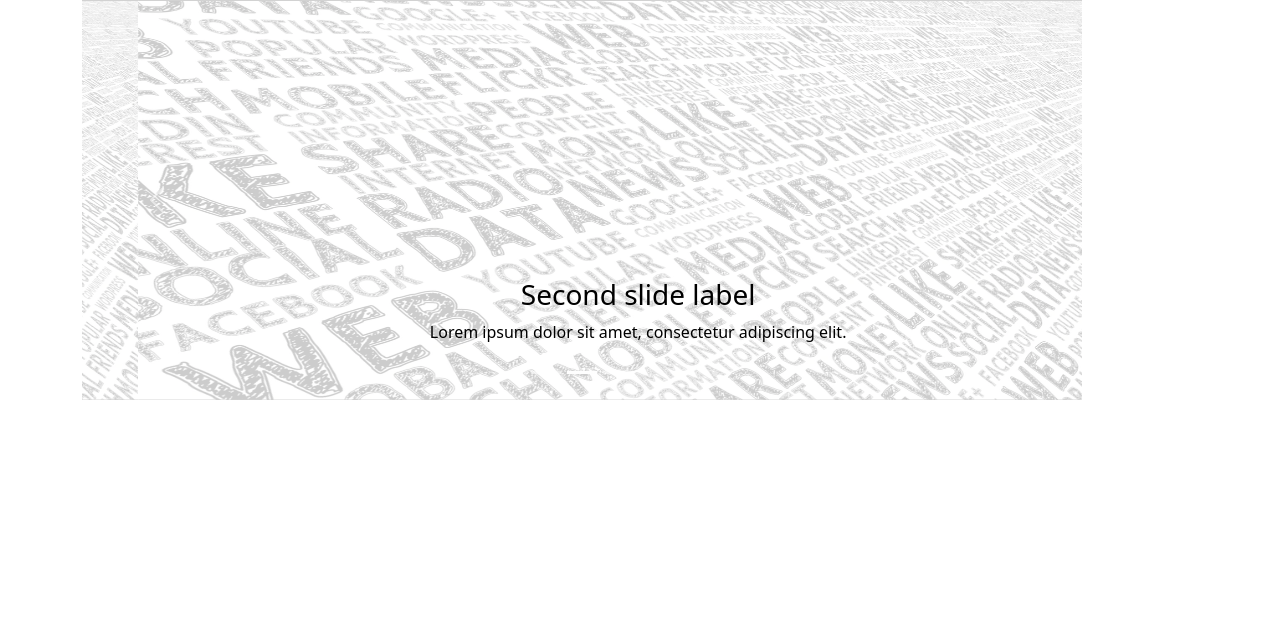
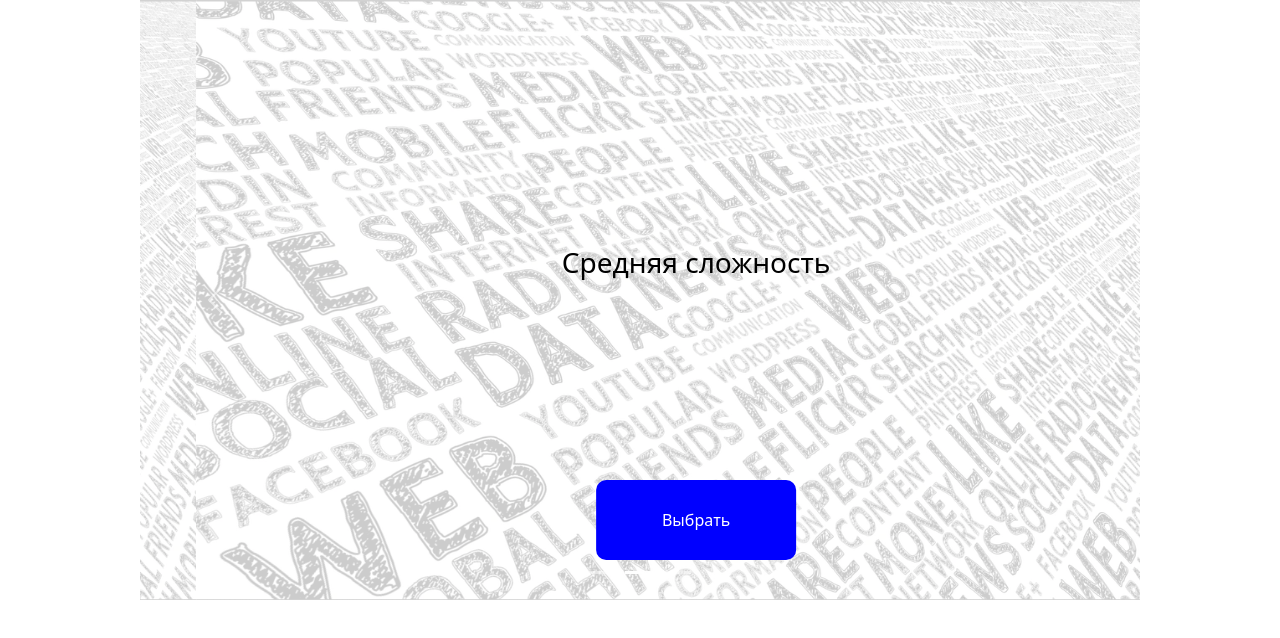
Before and after one commit to Nikitang/game.github.io, a React app: page /main in a window 1280 px wide. Shown: the top 638 px of the page. Built offline with nearby package versions, Linux system fonts and the light colour scheme; no server answers.

Commit message:
crsl-btn

```diff
--- a/server.ts
+++ b/server.ts
@@ -35,6 +35,7 @@
 });
 
 app.get('*', (req, res) => {
+    console.log(`Requested path: ${req.path}`);
     res.status(200).sendFile(path.resolve(__dirname, 'dist', 'index.html'));
 });
 
--- a/src/components/ChoozingCards/ChoozingCards.module.scss
+++ b/src/components/ChoozingCards/ChoozingCards.module.scss
@@ -1,14 +1,63 @@
+@mixin btn-style {
+    width: 200px;
+    height: 80px;
+    border: none;
+    color: #fff;
+
+    border-radius: 10px;
+    transition: ease-in-out 0.3s;
+
+    &:hover {
+        transform: scale(1.2);
+        background: none;
+        font-size: 20px;
+    }
+}
+
+.container {
+    display: flex;
+    justify-content: center;
+}
+
 .carousel {
     width: 1000px;
-    height: 400px;
+    height: 600px;
 }
 
 .images {
     opacity: 0.2;
-    height: 400px;
+    height: 600px;
     width: 1000px;
 }
 
 .text {
     color: black;
+    margin-bottom: 200px;
 }
+
+.easy {
+    @include btn-style();
+    background-color: green;
+    &:hover {
+        border: solid 1px green;
+        color: green;
+    }
+}
+
+.middle {
+    @include btn-style();
+    background-color: blue;
+    &:hover {
+        border: solid 1px blue;
+        color: blue;
+    }
+}
+
+.hard {
+    @include btn-style();
+    background-color: red;
+    &:hover {
+        border: solid 1px red;
+        color: red;
+    }
+}
--- a/src/components/ChoozingCards/index.tsx
+++ b/src/components/ChoozingCards/index.tsx
@@ -1,37 +1,24 @@
 import * as classes from './ChoozingCards.module.scss';
 import { Carousel } from 'react-bootstrap';
 import photo from '../../assets/images/bg-cart.png';
+const carouselLvl = [
+    { name: 'Низкая сложность', btn: 'easy' },
+    { name: 'Cредняя сложность', btn: 'middle' },
+    { name: 'Высокая сложность', btn: 'hard' },
+];
 const ChoozingCards = () => {
     return (
-        <div className="container">
+        <div className={classes.container}>
             <Carousel className={classes.carousel}>
-                <Carousel.Item>
-                    <img className={classes.images} src={photo} alt="First slide" />
-                    <Carousel.Caption>
-                        <h3 className={classes.text}>First slide label</h3>
-                        <p className={classes.text}>
-                            Nulla vitae elit libero, a pharetra augue mollis interdum.
-                        </p>
-                    </Carousel.Caption>
-                </Carousel.Item>
-                <Carousel.Item>
-                    <img className={classes.images} src={photo} alt="Second slide" />
-                    <Carousel.Caption>
-                        <h3 className={classes.text}>Second slide label</h3>
-                        <p className={classes.text}>
-                            Lorem ipsum dolor sit amet, consectetur adipiscing elit.
-                        </p>
-                    </Carousel.Caption>
-                </Carousel.Item>
-                <Carousel.Item>
-                    <img className={classes.images} src={photo} alt="Third slide" />
-                    <Carousel.Caption>
-                        <h3 className={classes.text}>Third slide label</h3>
-                        <p className={classes.text}>
-                            Praesent commodo cursus magna, vel scelerisque nisl consectetur.
-                        </p>
-                    </Carousel.Caption>
-                </Carousel.Item>
+                {carouselLvl.map((item, i) => (
+                    <Carousel.Item>
+                        <img className={classes.images} src={photo} alt="First slide" />
+                        <Carousel.Caption>
+                            <h3 className={classes.text}>{item.name}</h3>
+                            <button className={classes[item.btn]}>Выбрать</button>
+                        </Carousel.Caption>
+                    </Carousel.Item>
+                ))}
             </Carousel>
         </div>
     );
--- a/src/styles/App.scss
+++ b/src/styles/App.scss
@@ -1,5 +1,7 @@
 body {
     margin: 0;
+    width: 100vw;
+    height: 100vh;
 }
 
 .init-page {
@@ -78,7 +80,7 @@
             font-size: 18px;
             cursor: pointer;
             text-decoration: none;
-            transition: 0.5s;
+            transition: 0.3s;
             transform: translateX(600%);
             animation: rightRide 1s forwards 0.7s;
 
--- a/webpack.config.ts
+++ b/webpack.config.ts
@@ -17,8 +17,8 @@
     mode: Mode;
 }
 
-export const expressPort = 5038;
-const appPort = 5039;
+export const expressPort = 5002;
+export const appPort = 5003;
 
 export default (env: Env) => {
     const isDev = env.mode === 'development';
```
Also changed, not shown: 1 other file (tests, documents, lock files or other folders).
